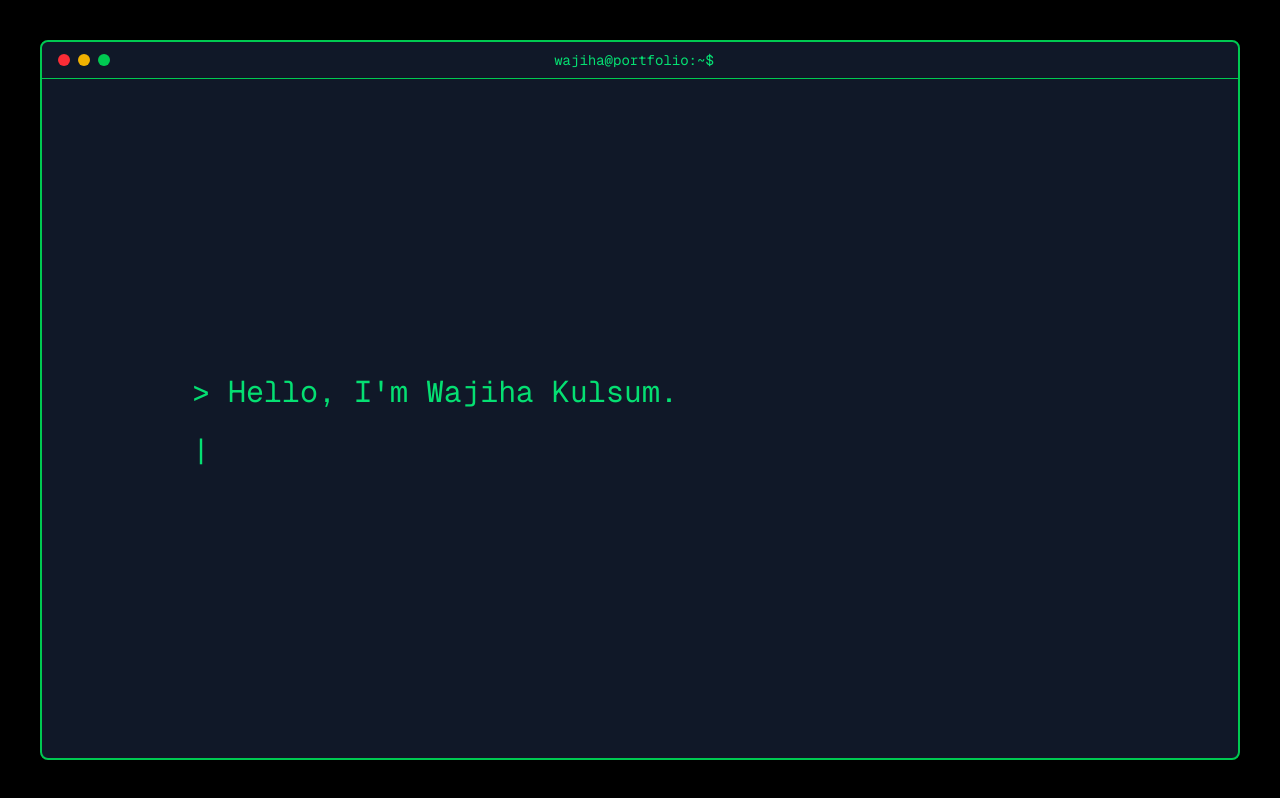
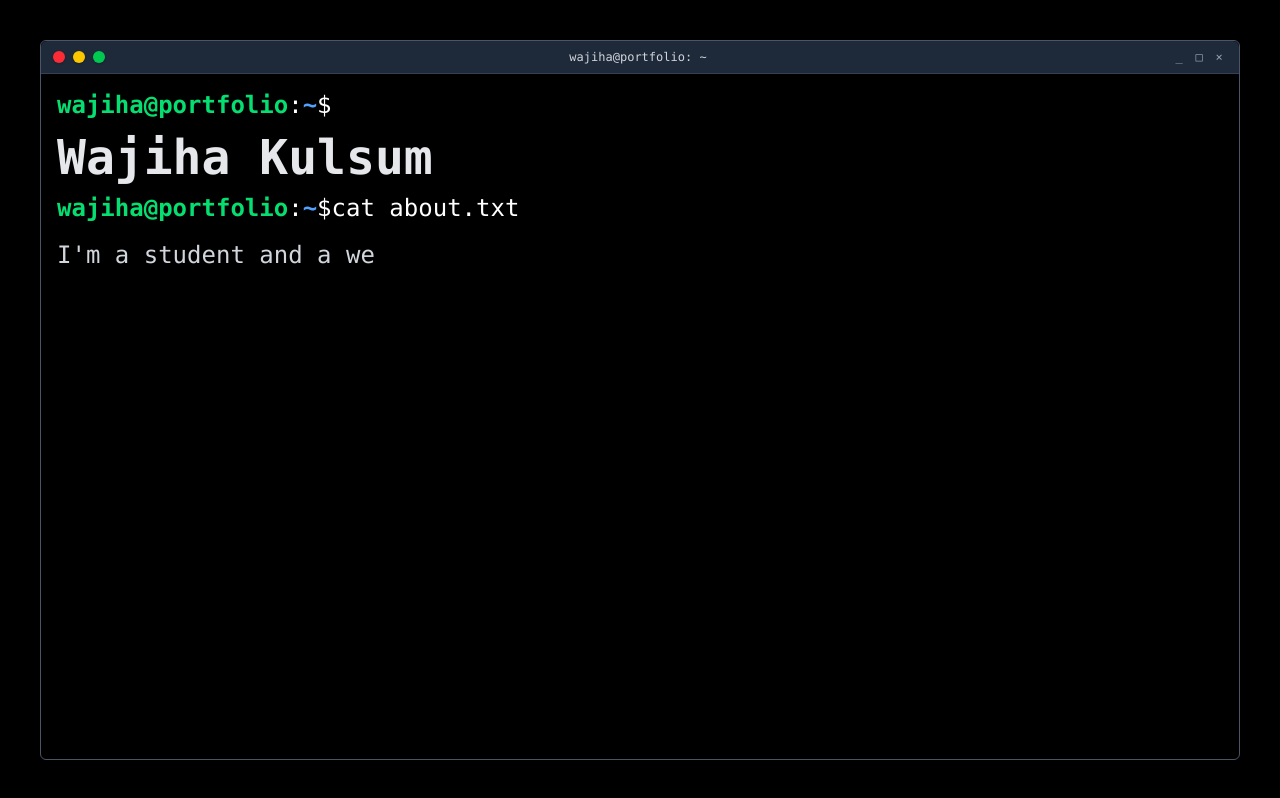
Before and after one commit to wajiha-kulsum/Portfolio, a Next.js app: page / in a window 1280 px wide. Built offline with nearby package versions, Linux system fonts and the light colour scheme.

Commit message:
hero section added

```diff
--- a/src/app/components/Hero.tsx
+++ b/src/app/components/Hero.tsx
@@ -4,9 +4,11 @@ import { useState, useEffect } from 'react';
 
 const Hero = () => {
   const lines = [
-    '> Hello, I\'m Wajiha Kulsum.',
-    '> I\'m a student and a web developer.',
-    '> I love creating UI/UX experiences.'
+    'whoami',
+    'Wajiha Kulsum',
+    'cat about.txt',
+    'I\'m a student and a web developer.',
+    'I love creating UI/UX experiences.'
   ];
 
   const [currentLineIndex, setCurrentLineIndex] = useState(0);
@@ -35,13 +37,9 @@ const Hero = () => {
 
         return () => clearTimeout(timeout);
       } else {
-        // Current line is complete, move to next line after a pause
-        const timeout = setTimeout(() => {
+        // Current line is complete, move to next line immediately
         setCurrentLineIndex(prev => prev + 1);
         setCurrentText('');
-        }, 1000); // Pause between lines
-
-        return () => clearTimeout(timeout);
       }
     } else {
       // All lines are complete
@@ -53,7 +51,7 @@ const Hero = () => {
     const completedLines = lines.slice(0, currentLineIndex);
     const currentDisplayLine = currentText;
 
-    return [...completedLines, currentDisplayLine].filter(line => line.length > 0);
+    return { completedLines, currentDisplayLine };
   };
 
   return (
@@ -61,44 +59,144 @@ const Hero = () => {
       <section className="h-full w-full bg-black relative overflow-hidden p-1">
         {/* Outer container for concentric effect */}
         <div className="w-full h-full bg-black p-1">
-          {/* Inner Terminal with green border */}
-          <div className="w-full h-full bg-gray-900 border-2 border-green-500 rounded-lg flex flex-col">
-            {/* Terminal Header */}
-            <div className="flex items-center justify-between bg-gray-900 px-4 py-2 rounded-t-lg border-b border-green-500 flex-shrink-0">
+                  {/* Inner Terminal with authentic look */}
+        <div className="w-full h-full bg-black border border-gray-600 rounded-md flex flex-col shadow-2xl" style={{fontFamily: 'JetBrains Mono, Consolas, "Liberation Mono", Menlo, "Courier New", monospace'}}>
+          {/* Terminal Header - Ubuntu style */}
+          <div className="flex items-center justify-between bg-gray-800 px-3 py-2 rounded-t-md border-b border-gray-700 flex-shrink-0">
             <div className="flex items-center space-x-2">
-                <div className="w-3 h-3 bg-red-500 rounded-full"></div>
-                <div className="w-3 h-3 bg-yellow-500 rounded-full"></div>
-                <div className="w-3 h-3 bg-green-500 rounded-full"></div>
+              <div className="w-3 h-3 bg-red-500 rounded-full shadow-sm"></div>
+              <div className="w-3 h-3 bg-yellow-400 rounded-full shadow-sm"></div>
+              <div className="w-3 h-3 bg-green-500 rounded-full shadow-sm"></div>
             </div>
-              <div className="text-green-400 text-sm font-mono">
-                wajiha@portfolio:~$
+            <div className="text-gray-300 text-xs font-medium">
+              wajiha@portfolio: ~
             </div>
-              <div className="w-16"></div> {/* Spacer for centering */}
+            <div className="flex items-center space-x-1">
+              <div className="w-4 h-4 flex items-center justify-center text-gray-400 hover:bg-gray-700 rounded text-xs cursor-pointer">_</div>
+              <div className="w-4 h-4 flex items-center justify-center text-gray-400 hover:bg-gray-700 rounded text-xs cursor-pointer">□</div>
+              <div className="w-4 h-4 flex items-center justify-center text-gray-400 hover:bg-red-600 rounded text-xs cursor-pointer">×</div>
+            </div>
           </div>
 
             {/* Terminal Content */}
-            <div className="flex-1 flex items-center justify-center px-6 sm:px-8 lg:px-12">
-              <div className="w-full max-w-4xl">
-                <div className="font-mono text-green-400 space-y-3 sm:space-y-4">
-                  {getDisplayText().map((line, index) => (
-                    <div
-                      key={index}
-                      className="text-lg sm:text-xl lg:text-2xl xl:text-3xl leading-relaxed"
-                    >
+            <div className="flex-1 flex flex-col p-4 pt-3">
+              <div className="w-full">
+                <div className="text-white space-y-2 text-left leading-relaxed text-base sm:text-lg lg:text-xl xl:text-2xl" style={{fontFamily: 'inherit'}}>
+                  {/* Initial prompt with first command */}
+                  <div className="flex">
+                    <span className="text-green-400 font-bold">wajiha@portfolio</span>
+                    <span className="text-white">:</span>
+                    <span className="text-blue-400 font-bold">~</span>
+                    <span className="text-white">$ </span>
+                    {currentLineIndex === 0 && getDisplayText().currentDisplayLine && (
+                      <span className="text-white">
+                        {getDisplayText().currentDisplayLine}
+                        <span className={`bg-white text-black transition-opacity duration-500 ${showCursor ? 'opacity-100' : 'opacity-0'}`}>█</span>
+                      </span>
+                    )}
+                    {currentLineIndex === 0 && !getDisplayText().currentDisplayLine && (
+                      <span className={`bg-white text-black transition-opacity duration-500 ${showCursor ? 'opacity-100' : 'opacity-0'}`}>█</span>
+                    )}
+                  </div>
+
+                  {/* Completed lines */}
+                  {getDisplayText().completedLines.map((line, index) => {
+                    const isCommand = line === 'whoami' || line === 'cat about.txt';
+                    const isName = line === 'Wajiha Kulsum';
+
+                    if (index === 0) {
+                      // Skip first line as it's handled above with the initial prompt
+                      return null;
+                    }
+
+                    return (
+                      <div key={index} className="flex">
+                        {isCommand && (
+                          <>
+                            <span className="text-green-400 font-bold">wajiha@portfolio</span>
+                            <span className="text-white">:</span>
+                            <span className="text-blue-400 font-bold">~</span>
+                            <span className="text-white">$ </span>
+                          </>
+                        )}
+                        <span className={
+                          isName
+                            ? "text-gray-200 font-bold text-2xl sm:text-3xl lg:text-4xl xl:text-5xl"
+                            : isCommand
+                            ? "text-white"
+                            : "text-gray-300"
+                        }>
                           {line}
+                        </span>
                       </div>
-                  ))}
+                    );
+                  })}
 
-                  {/* Cursor */}
-                  <div className="inline-block">
+                  {/* Current line being typed with cursor (for lines after first) */}
+                  {getDisplayText().currentDisplayLine && currentLineIndex > 0 && (
+                    <div className="flex">
+                      {(() => {
+                        const line = getDisplayText().currentDisplayLine;
+                        const isCommand = line === 'whoami' || line === 'cat about.txt';
+                        const isName = line === 'Wajiha Kulsum';
+
+                        return (
+                          <>
+                            {isCommand && (
+                              <>
+                                <span className="text-green-400 font-bold">wajiha@portfolio</span>
+                                <span className="text-white">:</span>
+                                <span className="text-blue-400 font-bold">~</span>
+                                <span className="text-white">$ </span>
+                              </>
+                            )}
+                            <span className={
+                              isName
+                                ? "text-gray-200 font-bold text-2xl sm:text-3xl lg:text-4xl xl:text-5xl"
+                                : isCommand
+                                ? "text-white"
+                                : "text-gray-300"
+                            }>
+                              {line}
+                              <span className={`bg-white text-black transition-opacity duration-500 ${showCursor ? 'opacity-100' : 'opacity-0'}`}>█</span>
+                            </span>
+                          </>
+                        );
+                      })()}
+                    </div>
+                  )}
+
+                  {/* Show prompt with cursor when typing is complete */}
+                  {isTypingComplete && (
+                    <div className="flex">
+                      <span className="text-green-500 text-sm sm:text-base lg:text-lg">
+                        wajiha@portfolio:~$
+                      </span>
                       <span
-                      className={`text-lg sm:text-xl lg:text-2xl xl:text-3xl transition-opacity duration-100 ${
+                        className={`text-sm sm:text-base lg:text-lg text-green-500 transition-opacity duration-100 ${
                           showCursor ? 'opacity-100' : 'opacity-0'
                         }`}
                       >
                         |
                       </span>
                     </div>
+                  )}
+
+                  {/* Show cursor on empty line if no current text (for lines after first) */}
+                  {!getDisplayText().currentDisplayLine && currentLineIndex < lines.length && currentLineIndex > 0 && (
+                    <div className="flex">
+                      <span className="text-green-500 text-sm sm:text-base lg:text-lg">
+                        wajiha@portfolio:~$
+                      </span>
+                      <span
+                        className={`text-sm sm:text-base lg:text-lg text-green-500 transition-opacity duration-100 ${
+                          showCursor ? 'opacity-100' : 'opacity-0'
+                        }`}
+                      >
+                        |
+                      </span>
+                    </div>
+                  )}
                 </div>
 
                 {/* Optional: Show completion message */}
```
Lines whose indentation alone changed are shown as unchanged.
